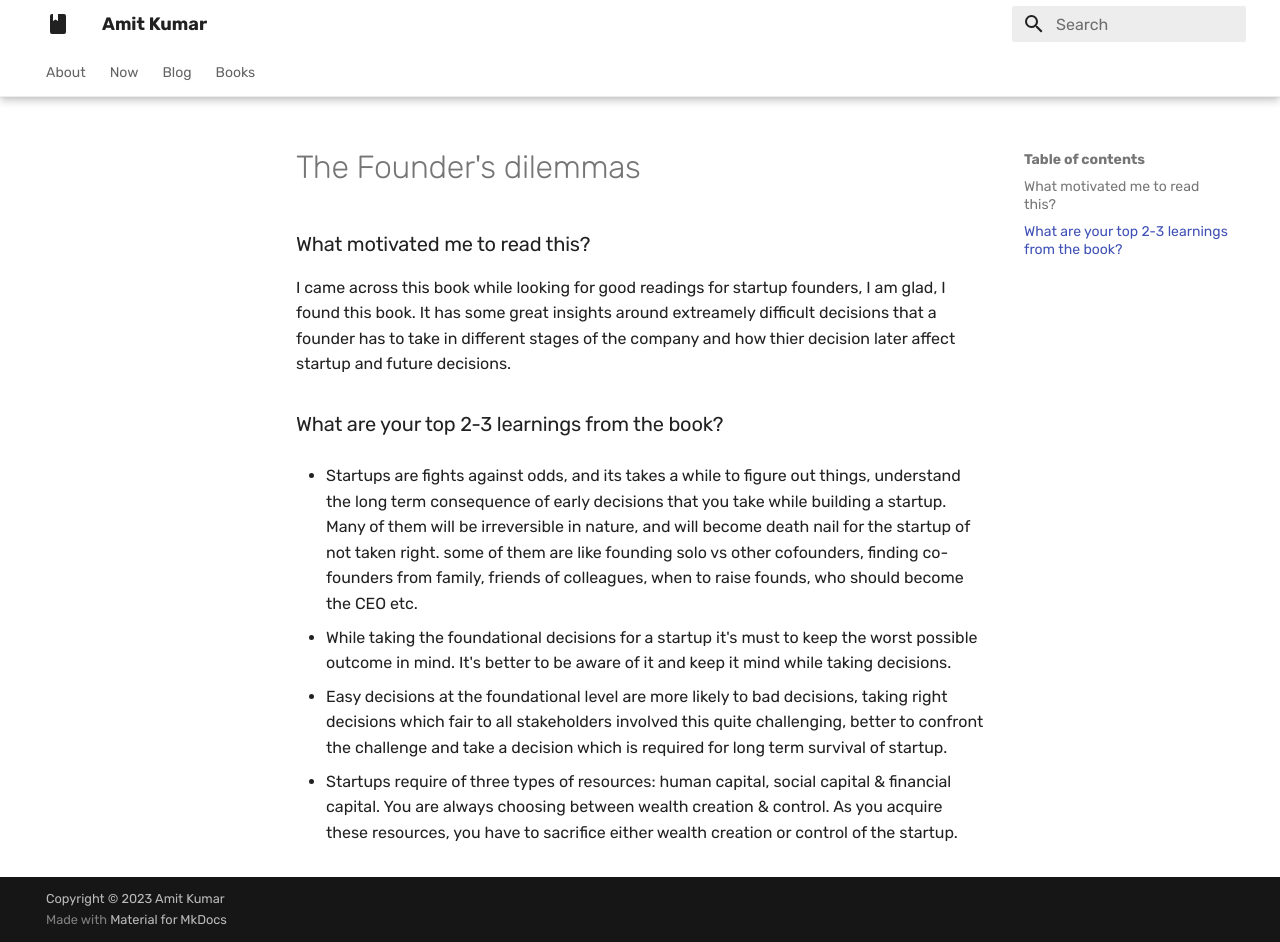
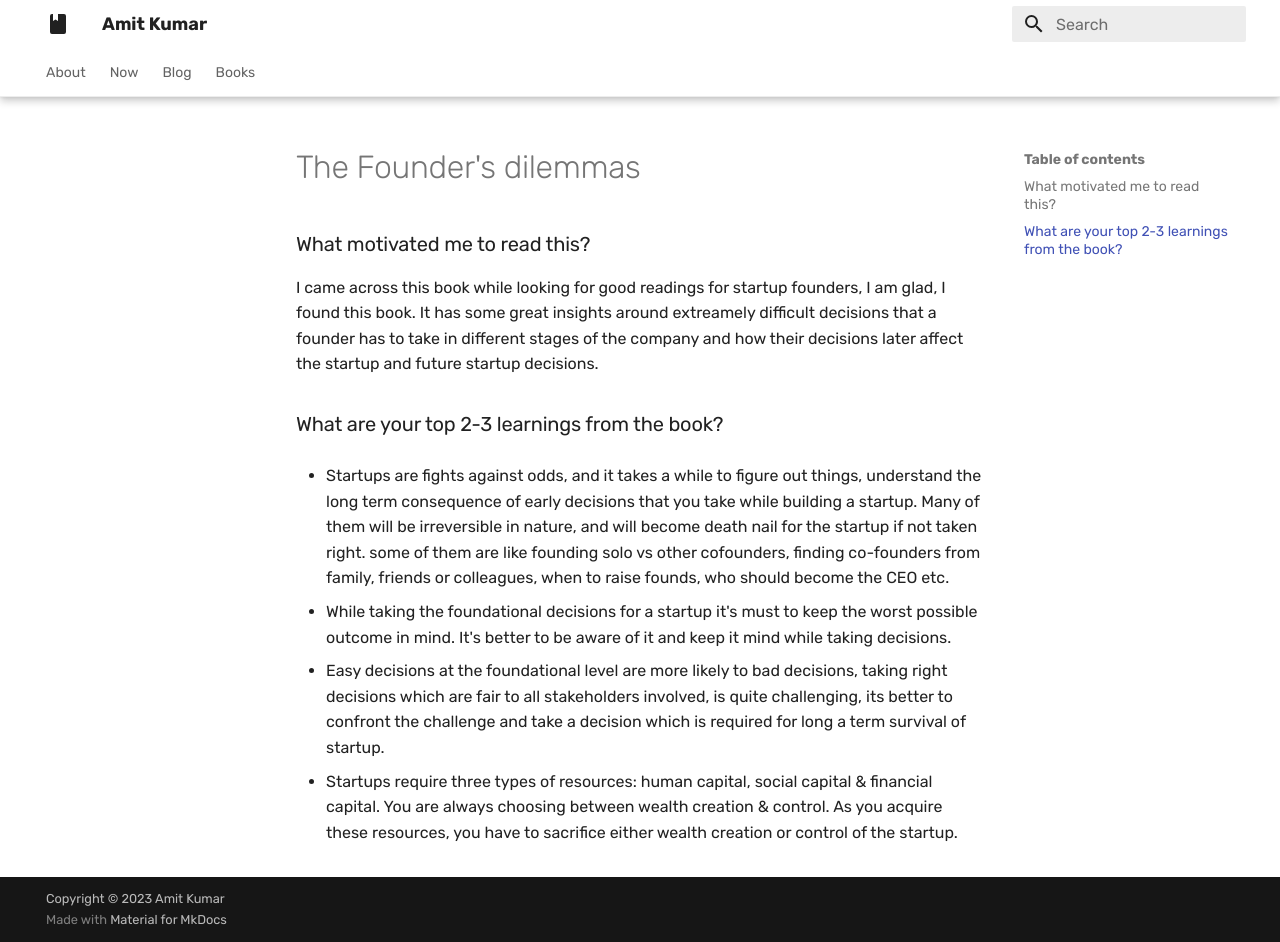
Before and after one commit to amitkmr/amitkmr.github.io, an MkDocs documentation site: the page built from docs/books/starup/the_founder's_dilemmas.md, in a window 1280 px wide and 942 px high. Built offline with MkDocs 1.6.1 and Material for MkDocs 9.7.7, drawn with Linux system fonts in a browser that asks for light colours.

Commit message:
fix founder's dilemmas

```diff
--- a/docs/books/starup/the_founder's_dilemmas.md
+++ b/docs/books/starup/the_founder's_dilemmas.md
@@ -2,13 +2,13 @@
 
 ### What motivated me to read this?
 
-I came across this book while looking for good readings for startup founders, I am glad, I found this book. It has some great insights around extreamely difficult decisions that a founder has to take in different stages of the company and how thier decision later affect startup and future decisions.
+I came across this book while looking for good readings for startup founders, I am glad, I found this book. It has some great insights around extreamely difficult decisions that a founder has to take in different stages of the company and how their decisions later affect the startup and future startup decisions.
 
 ### What are your top 2-3 learnings from the book?
-- Startups are fights against odds, and its takes a while to figure out things, understand the long term consequence of early decisions that you take while building a startup. Many of them will be irreversible in nature, and will become death nail for the startup of not taken right. some of them are like founding solo vs other cofounders, finding co-founders from family, friends of colleagues, when to raise founds, who should become the CEO etc.
+- Startups are fights against odds, and it takes a while to figure out things, understand the long term consequence of early decisions that you take while building a startup. Many of them will be irreversible in nature, and will become death nail for the startup if not taken right. some of them are like founding solo vs other cofounders, finding co-founders from family, friends or colleagues, when to raise founds, who should become the CEO etc.
 
 - While taking the foundational decisions for a startup it's must to keep the worst possible outcome in mind. It's better to be aware of it and keep it mind while taking decisions.
 
-- Easy decisions at the foundational level are more likely to bad decisions, taking right decisions which fair to all stakeholders involved this quite challenging, better to confront the challenge and take a decision which is required for long term survival of startup.
+- Easy decisions at the foundational level are more likely to bad decisions, taking right decisions which are fair to all stakeholders involved, is quite challenging, its better to confront the challenge and take a decision which is required for long a term survival of startup.
 
-- Startups require of three types of resources: human capital, social capital & financial capital. You are always choosing between wealth creation & control. As you acquire these resources, you have to sacrifice either wealth creation or control of the startup.
+- Startups require three types of resources: human capital, social capital & financial capital. You are always choosing between wealth creation & control. As you acquire these resources, you have to sacrifice either wealth creation or control of the startup.
```
